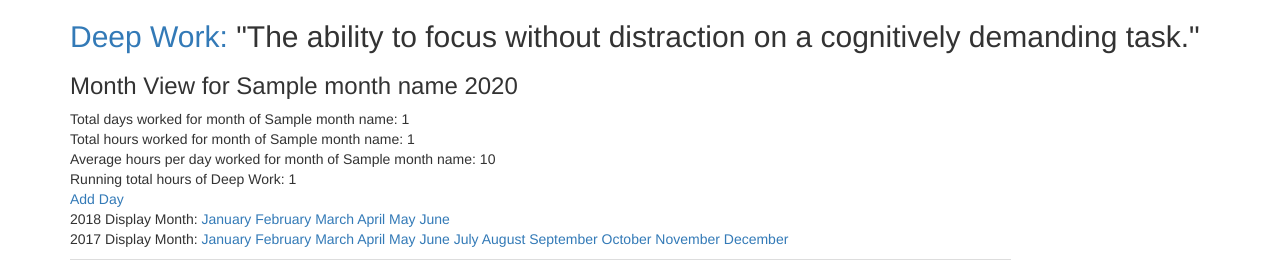
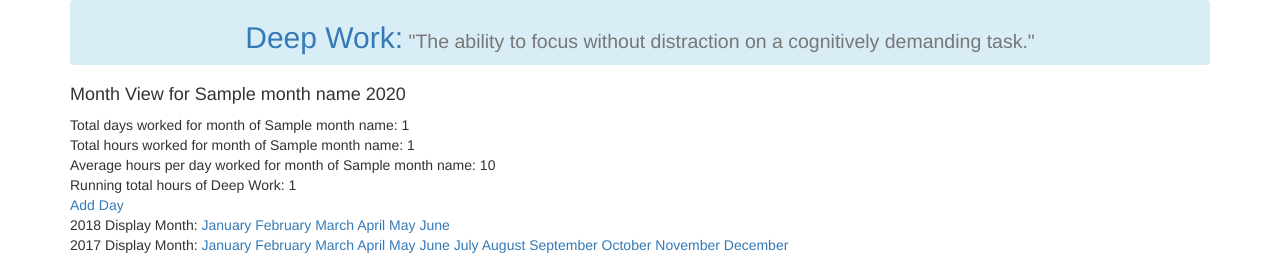
Before and after one commit to thomasjohncole/deepwork2, a Flask app: template templates/display_month.html in a window 1280 px wide. Shown: the top 260 px of the page. Run offline with Flask 2, Linux system fonts and the light colour scheme; the template is opened without the code that fills it: most values are stand-ins (such as "Sample title", 1, 10 or a date in 2020); some libraries are stand-ins or nearby versions.

Commit message:
Add header to display_month.html

```diff
--- a/templates/display_month.html
+++ b/templates/display_month.html
@@ -4,9 +4,11 @@
 
 <div class="container">
 
-    <h2><a href={{url_for('indexPage')}}>Deep Work:</a> "The ability to focus without distraction on a cognitively demanding task."</h2>
+    <nav class="navbar bg-info">
+        <h2 class="text-center"><a href={{url_for('indexPage')}}>Deep Work:</a><small> "The ability to focus without distraction on a cognitively demanding task."</small></h2>
+    </nav>
 
-    <h3>Month View for {{ month_name }} {{ year }}</h3>
+    <h4>Month View for {{ month_name }} {{ year }}</h4>
 
     Total days worked for month of {{ month_name }}: {{ total_month_days[0] }} </br>
     Total hours worked for month of {{ month_name }}: {{ total_month_hours[0] }} </br>
```
